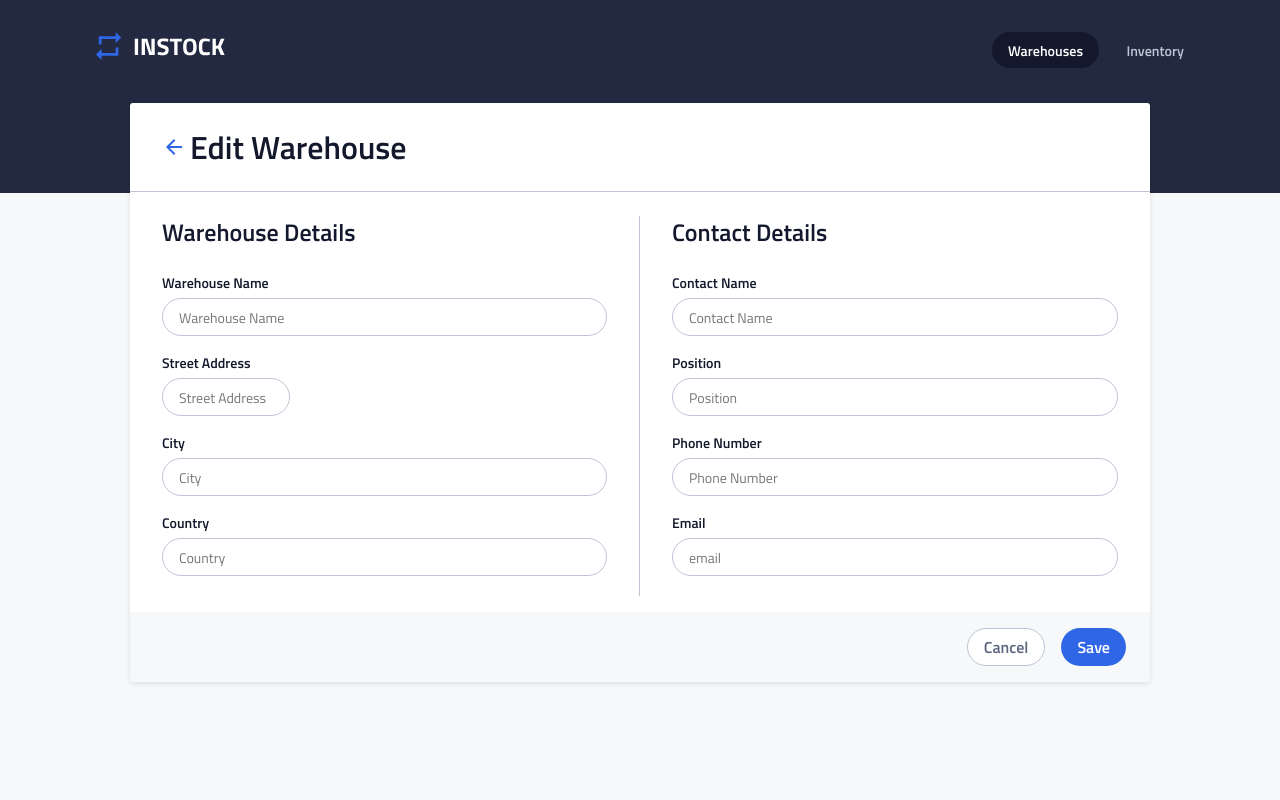
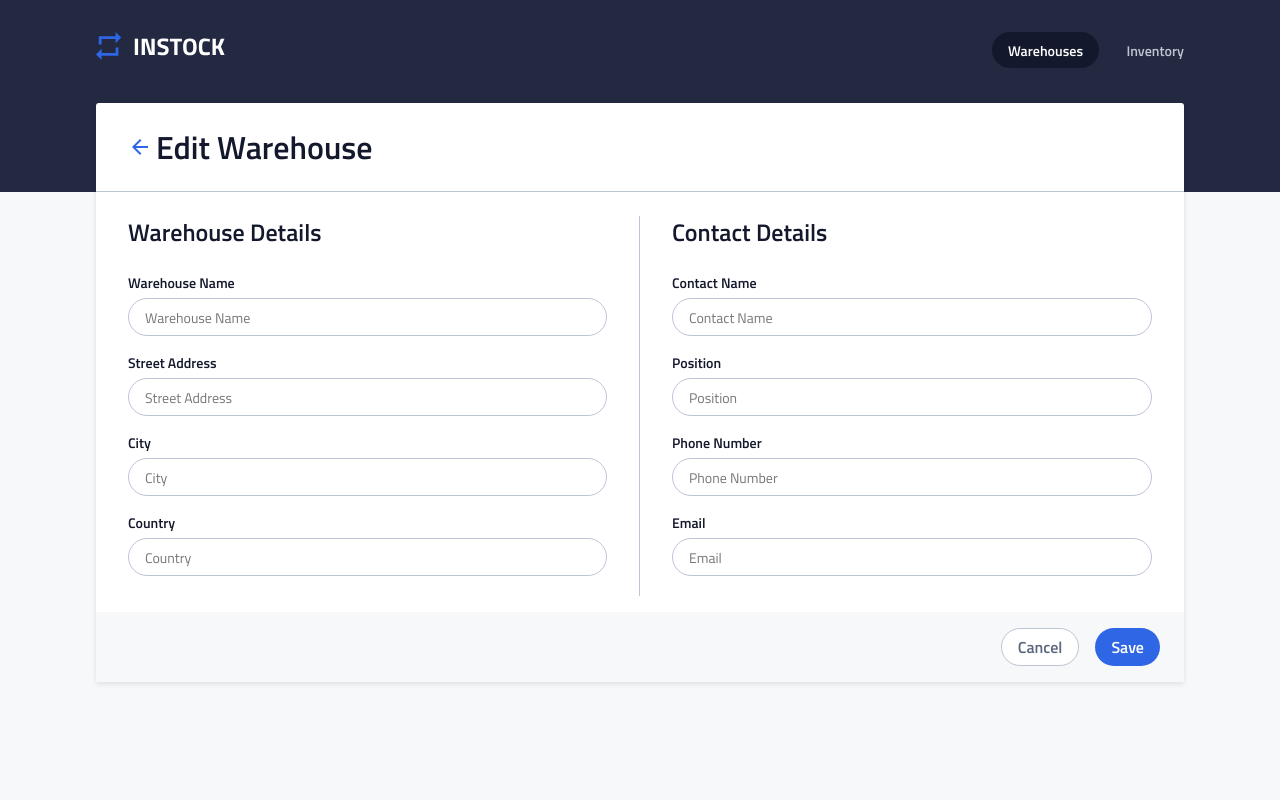
Before and after one commit to JimmyZ98/InStock, a React (Create React App) app: page /warehouse/edit/1 in a window 1280 px wide. Shown: the top 800 px of the page. Built offline with nearby package versions, Linux system fonts and the light colour scheme.

Commit message:
fixed minor styling issues

```diff
--- a/src/components/DetailsListItem/DetailsListItem.scss
+++ b/src/components/DetailsListItem/DetailsListItem.scss
@@ -408,6 +408,7 @@
     }
 
     &__delete {
+      cursor: pointer;
         @include tablet {
             width: 1.75rem;
         }
@@ -420,6 +421,7 @@
     }
 
     &__edit {
+      cursor: pointer;
         @include tablet {
             margin-left: 1rem;
         }
--- a/src/pages/AddWarehousePage/AddWarehousePage.scss
+++ b/src/pages/AddWarehousePage/AddWarehousePage.scss
@@ -59,6 +59,7 @@
     &__return {
         margin-right: .5rem;
         width: 1.25rem;
+        cursor: pointer;
 
         @include tablet {
             width: 1.5rem;
@@ -128,7 +129,7 @@
             margin-bottom: 1rem;
 
             &:focus {
-                border: 1px solid $primary-color;
+              outline: 1px solid $primary-color;
             }
 
             @include tablet {
@@ -182,7 +183,7 @@
             margin-bottom: 1rem;
 
             &:focus {
-                border: 1px solid $primary-color;
+              outline: 1px solid $primary-color;
             }
 
             @include tablet {
@@ -225,6 +226,7 @@
         font-weight: 600;
         font-size: .81rem;
         width: 100%;
+        cursor: pointer;
 
         &:hover {
             border: 1px solid $primary-color;
@@ -246,6 +248,7 @@
         font-weight: 600;
         font-size: .81rem;
         width: 48%;
+        cursor: pointer;
 
         &:hover {
             background-color: $background-dark;
--- a/src/pages/EditInventoryPage/EditInventoryPage.js
+++ b/src/pages/EditInventoryPage/EditInventoryPage.js
@@ -254,7 +254,7 @@ class EditInventoryPage extends Component {
               </div>
             </div>
             <div className="edit-inv__button-container">
-              <Link to={"/inventory"}>
+              <Link to={"/inventory"} className="edit-inv__cancel-link">
                 <button className="edit-inv__button edit-inv__button--cancel">
                   Cancel
                 </button>
--- a/src/pages/EditInventoryPage/EditInventoryPage.scss
+++ b/src/pages/EditInventoryPage/EditInventoryPage.scss
@@ -279,4 +279,8 @@
       }
     }
   }
+
+  &__cancel-link {
+    margin-right: 1rem;
+  }
 }
--- a/src/pages/EditWarehousePage/EditWarehousePage.js
+++ b/src/pages/EditWarehousePage/EditWarehousePage.js
@@ -100,7 +100,6 @@ function EditWarehousePage() {
                   </label>
                   <input
                     className="edit-wh__input"
-                    id="address"
                     name="address"
                     type="text"
                     placeholder="Street Address"
@@ -180,7 +179,7 @@ function EditWarehousePage() {
                     id="email"
                     name="email"
                     type="text"
-                    placeholder="email"
+                    placeholder="Email"
                   />
                 </div>
               </div>
--- a/src/pages/EditWarehousePage/EditWarehousePage.scss
+++ b/src/pages/EditWarehousePage/EditWarehousePage.scss
@@ -5,15 +5,15 @@
   &__outer {
     background: linear-gradient(
       to bottom,
-      colors.$background-dark 6%,
+      colors.$background-dark 3.5rem,
       colors.$background-dark 0%,
-      colors.$background-light 6%,
+      colors.$background-light 3rem,
       colors.$background-light 100%
     );
     @include tablet {
       background: linear-gradient(
         to bottom,
-        colors.$background-dark 16.5%,
+        colors.$background-dark 5.5rem,
         colors.$background-dark 0%,
         colors.$background-light 6%,
         colors.$background-light 100%
@@ -23,7 +23,7 @@
     @include desktop {
       background: linear-gradient(
         to bottom,
-        colors.$background-dark 12%,
+        colors.$background-dark 5.75rem,
         colors.$background-dark 0%,
         colors.$background-light 6%,
         colors.$background-light 100%
@@ -41,12 +41,11 @@
     box-shadow: 0px 2px 5px rgba(19, 24, 44, 0.1);
 
     @include tablet {
-      margin: 0 1.75rem;
+      margin: 0 2rem;
     }
 
     @include desktop {
-      max-width: 63.75rem;
-      margin: 0 auto;
+      margin: 0 6rem;
     }
   }
 
@@ -131,6 +130,10 @@
     padding: 0 1rem;
     @include body-medium;
     border: 1px solid colors.$secondary-light;
+
+    &:focus {
+      outline: 1px solid colors.$primary-color;
+    }
   }
 
   &__form-submit {
--- a/src/pages/InventoryPage/InventoryPage.scss
+++ b/src/pages/InventoryPage/InventoryPage.scss
@@ -84,6 +84,10 @@
             font-size: .88rem;
             margin: 0;
         }
+
+        &:focus {
+          outline: 1px solid $primary-color;
+        }
     }
 
     &__add {
@@ -95,6 +99,7 @@
         border-radius: 20px;
         font-size: .81rem;
         font-weight: 600;
+        cursor: pointer;
 
         @include tablet {
             width: 8rem;
@@ -255,6 +260,7 @@
         font-size: .81rem;
         color: $primary-color;
         font-weight: 600;
+        cursor: pointer;
 
         &:hover {
             text-decoration: underline;
--- a/src/pages/WarehouseDetailsPage/WarehouseDetailsPage.scss
+++ b/src/pages/WarehouseDetailsPage/WarehouseDetailsPage.scss
@@ -64,6 +64,7 @@
     &__return {
         width: 1.5rem;
         margin-right: .5rem;
+        cursor: pointer;
     }
 
     &__title {
@@ -89,6 +90,7 @@
         font-size: .81rem;
         font-weight: 600;
         padding: .4rem;
+        cursor: pointer;
 
         @include tablet {
             width: auto;
```
